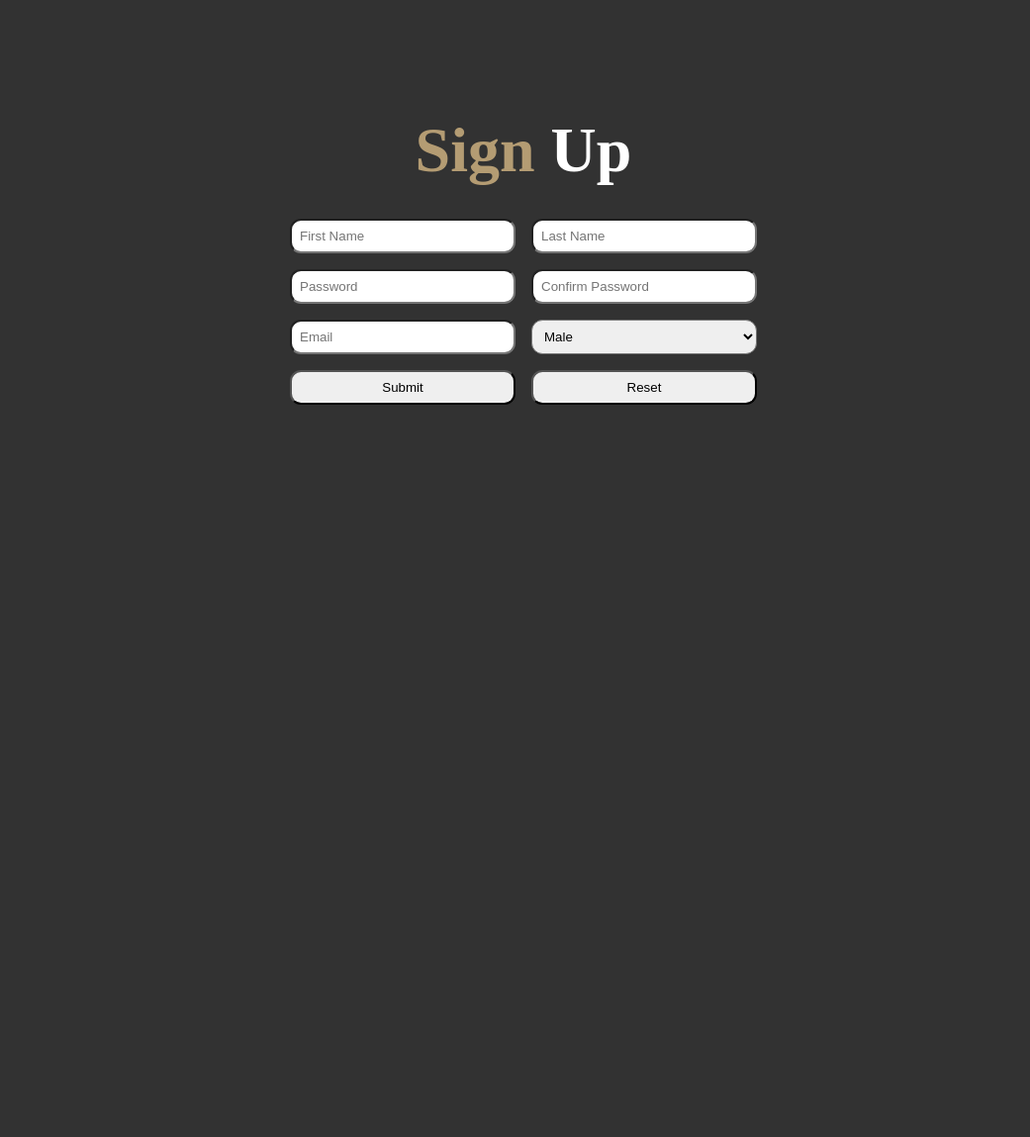
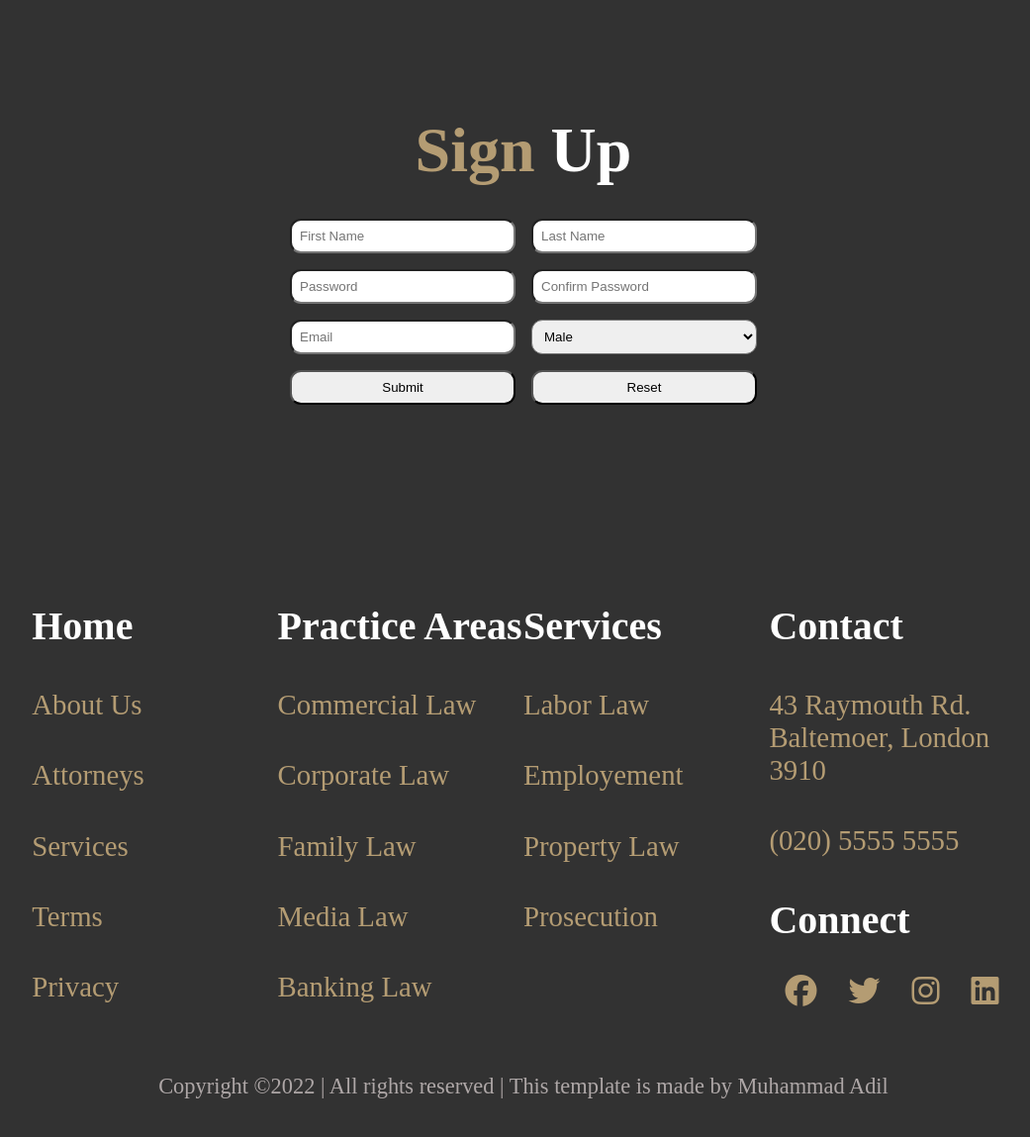
Before and after one commit to AdilCheema07/Justice, a plain HTML site: page index.html in a window 1280 px wide. Shown: the part 3532-4681 px from the top of the page at 99% size, without its empty margins (111-1152 px from the left). Before the commit the page ends 4029 px from the top, so only its background shows below. Drawn offline with nearby package versions, Linux system fonts and the light colour scheme.

Commit message:
Footer Completed

```diff
--- a/index.html
+++ b/index.html
@@ -12,6 +12,9 @@
     <link rel="stylesheet" href="https://unpkg.com/aos@next/dist/aos.css" />
     <!-- counterUp Animation -->
     <script src="https://unpkg.com/counterup2@2.0.2/dist/index.js">	</script>
+
+    <!-- Fonts link  -->
+    <script src="https://kit.fontawesome.com/d58ccf3019.js" crossorigin="anonymous"></script>
 </head>
 <body>
     <section id="Navbar-Section">
@@ -211,5 +214,93 @@
         </form>
     </div>
 </section>
+
+
+<footer id="Footer-Section">
+    <div id="footer">
+        <div class="footer-box">
+            <h3 class="footer-heading">
+                Home
+            </h3>
+            <h4 class="footer-subheading">
+                About Us
+            </h4>
+            <h4 class="footer-subheading">
+                Attorneys
+            </h4>
+            <h4 class="footer-subheading">
+                Services
+            </h4>
+            <h4 class="footer-subheading">
+                Terms
+            </h4>
+            <h4 class="footer-subheading">
+                Privacy
+            </h4>
+
+        </div>
+        <div class="footer-box">
+            <h3 class="footer-heading">
+                Practice Areas
+            </h3>
+            <h4 class="footer-subheading">
+                Commercial Law
+            </h4>
+            <h4 class="footer-subheading">
+                Corporate Law
+            </h4>
+            <h4 class="footer-subheading">
+                Family Law
+            </h4>
+            <h4 class="footer-subheading">
+                Media Law
+            </h4>
+            <h4 class="footer-subheading">
+                Banking Law
+            </h4>
+
+        </div>
+        <div class="footer-box">
+            <h3 class="footer-heading">
+                Services
+            </h3>
+            <h4 class="footer-subheading">
+                Labor Law
+            </h4>
+            <h4 class="footer-subheading">
+                Employement
+            </h4>
+            <h4 class="footer-subheading">
+                Property Law
+            </h4>
+            <h4 class="footer-subheading">
+                Prosecution
+            </h4>
+
+
+        </div>
+        <div class="footer-box">
+            <h3 class="footer-heading">
+                Contact
+            </h3>
+            <h4 class="footer-subheading">
+                43 Raymouth Rd. Baltemoer, London 3910
+            </h4>
+            <h4 class="footer-subheading">
+                (020) 5555 5555
+            </h4>
+            <h3 class="footer-heading">
+                Connect
+            </h4>
+            <div id="sicons">
+                <div><i class="sicon fa-brands fa-facebook fa-2xl" style="color: #b49c73;"></i></div>
+                <div><i class="sicon fa-brands fa-twitter fa-2xl" style="color: #b49c73;"></i></div>
+                <div><i class="sicon fa-brands fa-instagram fa-2xl" style="color: #b49c73;"></i></div>
+                <div><i class="sicon fa-brands fa-linkedin fa-2xl" style="color: #b49c73;"></i></div>
+            </div>
+        </div>
+    </div>
+    <p class="ppara">Copyright ©2022 | All rights reserved | This template is made by Muhammad Adil</p>
+</footer>
 </body>
 </html>
--- a/style.css
+++ b/style.css
@@ -18,6 +18,7 @@ body{
     font-size: 1.8rem;
 
 }
+
 
 .plus-icon{
     color: #FFFFFF;
@@ -221,3 +222,52 @@ body{
     cursor: pointer;
     border-radius: .7rem;
 }
+
+/* Footer Section  */
+
+#Footer-Section{
+    padding: 5rem;
+    text-align: center;
+}
+
+#footer{
+    display: flex;
+    flex-direction: row;
+    width: 90%;
+    margin: 0 auto;
+}
+
+.footer-box{
+    width: 25%;
+    text-align: start;
+}
+
+.footer-heading{
+   color: #FFFFFF;
+   font-size: 2.5rem;
+}
+
+.footer-subheading{
+    font-size: 1.8rem;
+    color: #B49C73;
+    font-weight: 300;
+    cursor: pointer;
+}
+
+.footer-subheading:hover {
+    text-decoration: underline #b49c73 0.1em;
+    text-underline-offset: .3em;
+}
+
+#sicons{
+    display: flex;
+    flex-direction: row;
+}
+.sicon{
+    padding: 0 1rem;
+}
+.sicon:hover{
+    text-decoration: underline #b49c73 .1em;
+    text-underline-offset: .3em;
+    cursor: pointer;
+}
```
